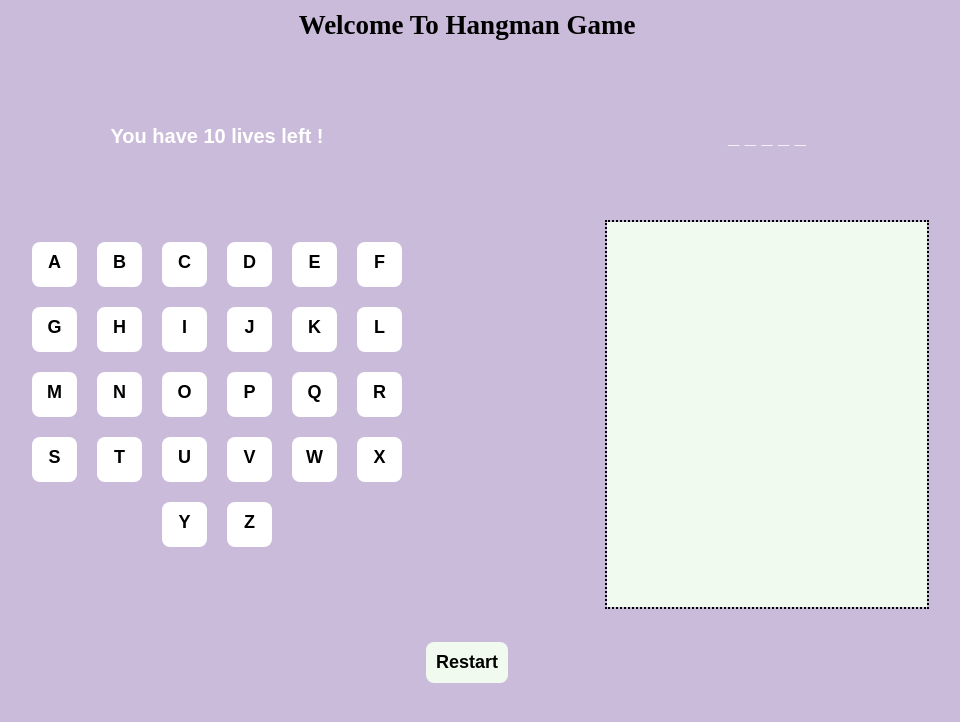
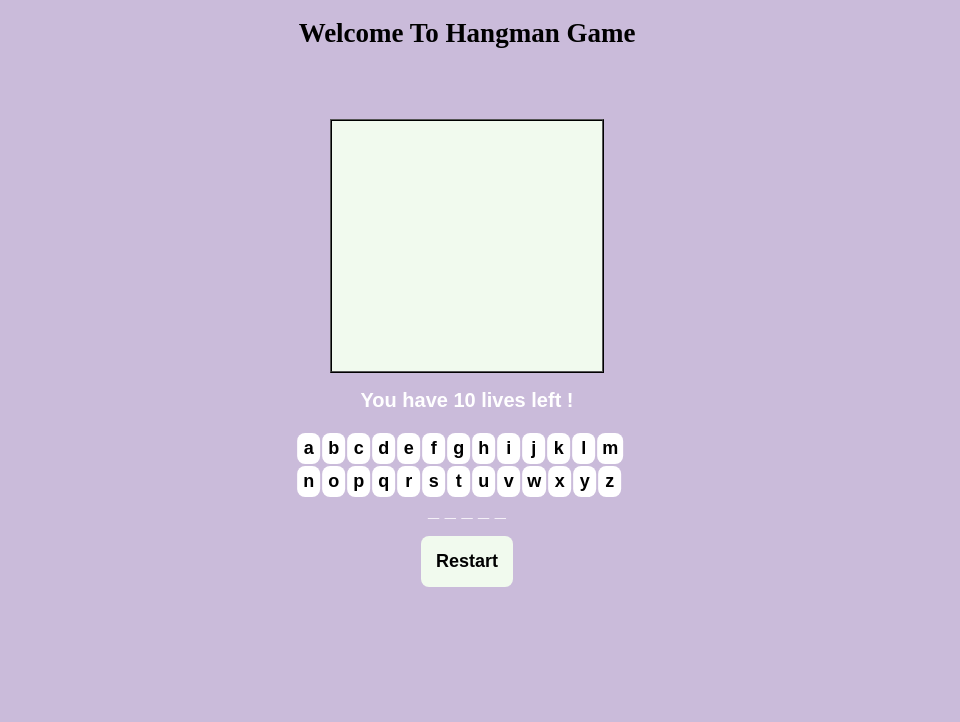
Before and after one commit to ilaydasagkol/APT, a plain HTML site: page hangmanGame.html in a window 1280 px wide. Shown: the whole page, without its empty margins (173-1133 px from the left). Drawn offline with Linux system fonts and the light colour scheme.

Commit message:
Update hangmanGame.html

```diff
--- a/hangmanGame.html
+++ b/hangmanGame.html
@@ -8,14 +8,15 @@
     <title>Hangman Game</title>
   </head>
     <style>
-        * {
-    padding: 0%;
-    margin: 0%;
+* {
+  box-sizing:border-box;
         }
 html,body{
-  min-height: 100vh;
-  width: 100%;
-  overflow: hidden;
+  min-height: 10,0vh;
+  display: flex;
+  flex-direction:column;
+  justify-content: space-around;
+  align-items: center;
   font: 18px 'Montserrat', sans-serif;
   background-color: rgb(202, 187, 218);
   font-weight: 700;
@@ -27,61 +28,61 @@ html,body{
   color: black;
   font-family: 'Cinzel', serif;
 }
- #section-middle{
-  text-align: center;
-  display:flex;
-  width: 100%;
+#section-middle{
+  display:grid;
   height: fit-content;
   justify-content: space-evenly;
 }
 #section-bottom{
   height:100px;
-  text-align:center;
+  text-align:left;
 }
 .section-heading{
-  padding: 74px 10px;
+  padding:10px;
   text-align: center;
+  position: relative;
+  top: 320px;
   font-size: 20px;
   color: white;
 }
  #keyboard{
-  list-style:none;
-  width: 400px;
-  height: fit-content;
-  text-transform: capitalize;
-  padding: 10px;
-
+position: static;
+width: 49%;
+Transform: translate(50%, 330px);
 }
 .alpha-key{
-  padding: 10px;
-  margin: 10px;
-  display: inline-block;
-  width: 25px;
-  height: 25px;
+  padding: 5px;
+  margin: 1px 1px;
+  display:inline-table;
+  width: 23px;
+  height: 26px;
   text-align: center;
   background-color: white;
   border-radius: 8px;
-
 }
 .clicked{
   opacity: 0.1;
 }
 canvas{
-  padding: 10px 10px;
+  padding: 10px 20px;
+  margin: 10px 20px;
+  text-align:center;
+  width: 10px;
 
 }
 #canvas{
-  width: 300px;
-  height: 365px;
+  margin: -90px 200px;
+  width: 270px;
+  height: 250px;
   background-color: #f1faee;
-  outline: 2px dotted black;
+  outline: 2px ridge black;
 }
 #restart{
   background-color: #f1faee;
   display:inline-flex;
-  padding: 10px;
+  padding: 15px;
   border-radius: 8px;
-  margin-top: 30px;
+  margin-top: 250px;
 }
 
     </style>
```
